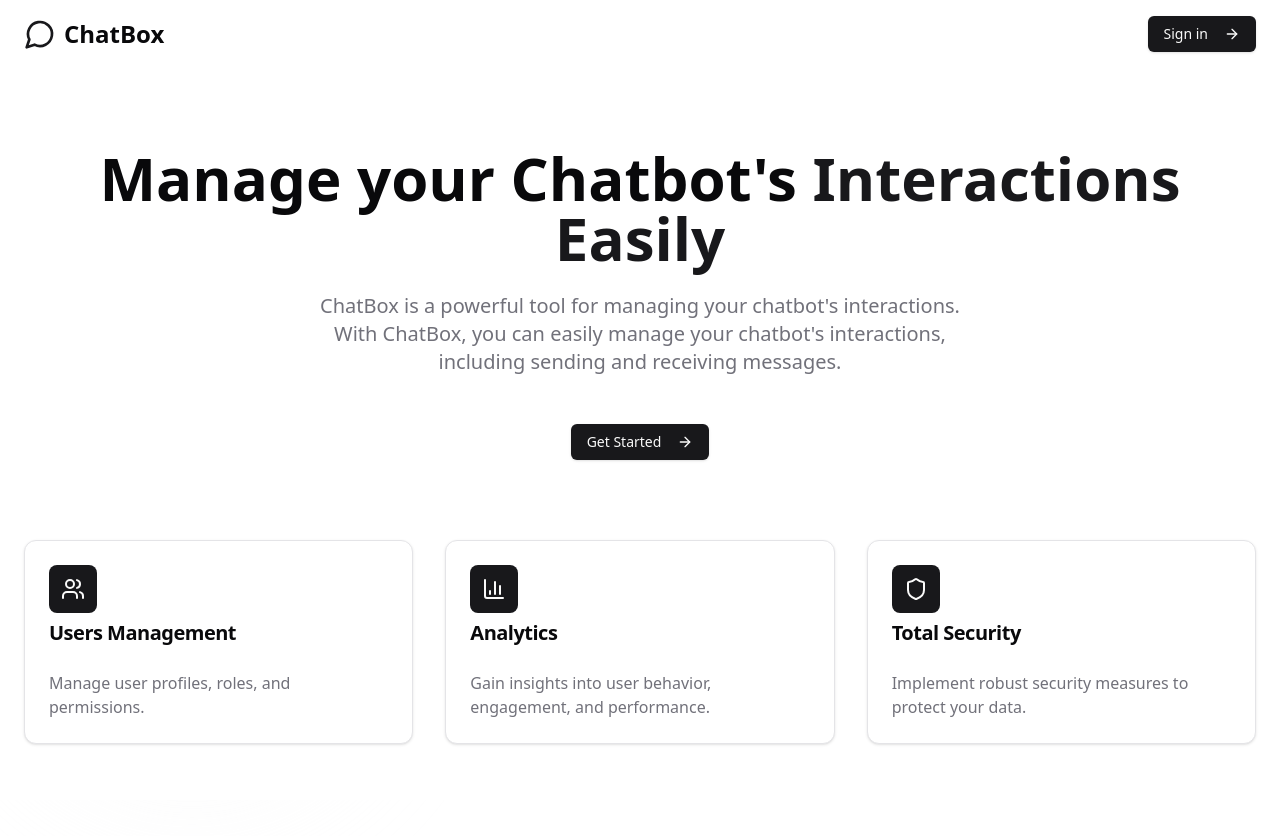
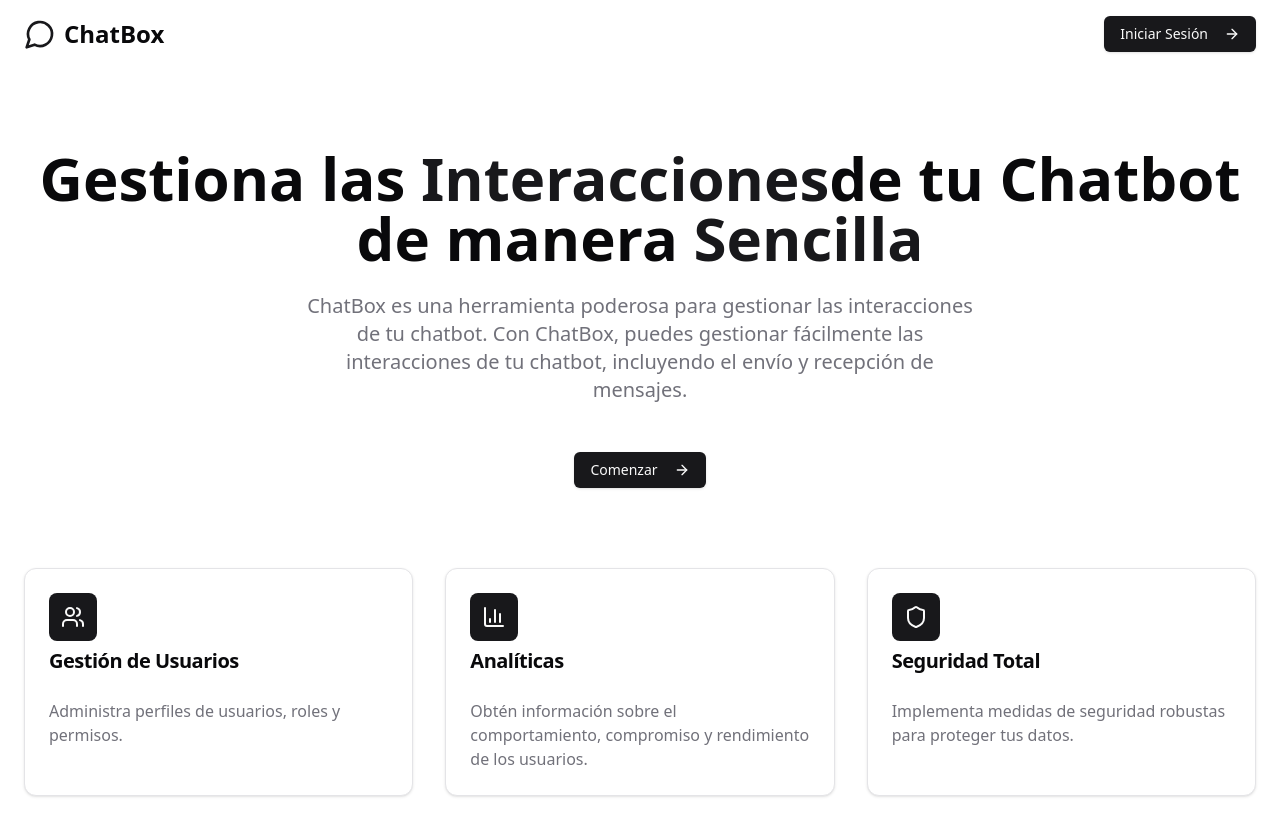
Before and after one commit to emmacamp/chatbox, a Next.js app: page / in a window 1280 px wide. Shown: the top 836 px of the page. Before the commit the page ends 800 px from the top, so only its background shows below. Built offline with nearby package versions, Linux system fonts and the light colour scheme.

Commit message:
translate to spanish

```diff
--- a/src/app/management/dashboard/page.tsx
+++ b/src/app/management/dashboard/page.tsx
@@ -116,8 +116,8 @@ export default function DashboardPage({
     <Card className="max-w-[600px]">
       <CardHeader className="flex flex-col md:flex-row items-center justify-between">
         <div className=" flex flex-col gap-1">
-          <CardTitle>About your bot</CardTitle>
-          <CardDescription>Daily performance</CardDescription>
+          <CardTitle>Información del Bot</CardTitle>
+          <CardDescription>Analíticas por fecha</CardDescription>
         </div>
         {/* Date Picker */}
         <div className="mb-4">
@@ -141,7 +141,7 @@ export default function DashboardPage({
                     format(dateRange.from, "LLL dd, y")
                   )
                 ) : (
-                  <span>Pick a date</span>
+                  <span>Seleccione una fecha</span>
                 )}
               </Button>
             </PopoverTrigger>
@@ -207,10 +207,12 @@ export default function DashboardPage({
       </CardContent>
       <CardFooter className="flex-col items-start gap-2 text-sm">
         <div className="flex gap-2 font-medium leading-none">
-          Keep track of your bot&apos;s performance
+          Mantenga el seguimiento de su bot
+          {/* Keep track of your bot&apos;s performance */}
         </div>
         <div className="leading-none text-muted-foreground">
-          Showing bot performance for the selected period
+          Mostrando el rendimiento de su bot para el per&iacute;odo seleccionado
+          {/* Showing bot performance for the selected period */}
         </div>
       </CardFooter>
     </Card>
--- a/src/app/page.tsx
+++ b/src/app/page.tsx
@@ -26,7 +26,7 @@ const HomePage = () => {
               variant: "default",
             })} flex items-center space-x-2`}
           >
-            <span>Sign in</span>
+            <span>Iniciar Sesión</span>
             <ArrowRight className="h-4 w-4" />
           </Link>
         </div>
@@ -36,15 +36,15 @@ const HomePage = () => {
       <main className="container mx-auto px-6 pt-20 pb-12">
         <div className="text-center">
           <h1 className="text-5xl md:text-6xl font-bold text-foreground mb-6">
-            Manage your Chatbot&apos;s
-            <span className="text-primary"> Interactions</span>
-            <span className="text-primary"> Easily</span>
+            Gestiona las <span className="text-primary">Interacciones</span>
+            de tu Chatbot de manera{" "}
+            <span className="text-primary">Sencilla</span>
           </h1>
           <p className="text-lg md:text-xl text-muted-foreground mb-12 max-w-2xl mx-auto">
-            ChatBox is a powerful tool for managing your chatbot&apos;s
-            interactions. With ChatBox, you can easily manage your
-            chatbot&apos;s interactions, including sending and receiving
-            messages.
+            ChatBox es una herramienta poderosa para gestionar las interacciones
+            de tu chatbot. Con ChatBox, puedes gestionar fácilmente las
+            interacciones de tu chatbot, incluyendo el envío y recepción de
+            mensajes.
           </p>
           <div className="flex justify-center space-x-4">
             <Link
@@ -53,24 +53,24 @@ const HomePage = () => {
                 variant: "default",
               })} flex items-center space-x-2`}
             >
-              <span>Get Started</span>
+              <span>Comenzar</span>
               <ArrowRight className="h-5 w-5" />
             </Link>
           </div>
         </div>
 
-        {/* Features Grid */}
+        {/* Cuadrícula de Características */}
         <div className="grid md:grid-cols-3 gap-8 mt-20">
           <Card className="backdrop-blur-lg">
             <CardHeader>
               <div className="bg-primary p-3 rounded-lg w-fit">
                 <Users className="h-6 w-6 text-primary-foreground" />
               </div>
-              <CardTitle className="text-xl">Users Management</CardTitle>
+              <CardTitle className="text-xl">Gestión de Usuarios</CardTitle>
             </CardHeader>
             <CardContent>
               <p className="text-muted-foreground">
-                Manage user profiles, roles, and permissions.
+                Administra perfiles de usuarios, roles y permisos.
               </p>
             </CardContent>
           </Card>
@@ -80,11 +80,12 @@ const HomePage = () => {
               <div className="bg-primary p-3 rounded-lg w-fit">
                 <BarChart3 className="h-6 w-6 text-primary-foreground" />
               </div>
-              <CardTitle className="text-xl">Analytics</CardTitle>
+              <CardTitle className="text-xl">Analíticas</CardTitle>
             </CardHeader>
             <CardContent>
               <p className="text-muted-foreground">
-                Gain insights into user behavior, engagement, and performance.
+                Obtén información sobre el comportamiento, compromiso y
+                rendimiento de los usuarios.
               </p>
             </CardContent>
           </Card>
@@ -94,11 +95,12 @@ const HomePage = () => {
               <div className="bg-primary p-3 rounded-lg w-fit">
                 <Shield className="h-6 w-6 text-primary-foreground" />
               </div>
-              <CardTitle className="text-xl">Total Security</CardTitle>
+              <CardTitle className="text-xl">Seguridad Total</CardTitle>
             </CardHeader>
             <CardContent>
               <p className="text-muted-foreground">
-                Implement robust security measures to protect your data.
+                Implementa medidas de seguridad robustas para proteger tus
+                datos.
               </p>
             </CardContent>
           </Card>
--- a/src/components/dynamic-url.tsx
+++ b/src/components/dynamic-url.tsx
@@ -25,7 +25,7 @@ export const DynamicUrl = () => {
       <BreadcrumbList>
         <BreadcrumbItem className="hidden md:block">
           <BreadcrumbLink asChild>
-            <Link href={AUTH_ROUTES.MANAGEMENT.ROOT}>Management</Link>
+            <Link href={AUTH_ROUTES.MANAGEMENT.ROOT}>Home</Link>
           </BreadcrumbLink>
         </BreadcrumbItem>
         <BreadcrumbSeparator className="hidden md:block" />
@@ -39,7 +39,7 @@ export const DynamicUrl = () => {
             <BreadcrumbSeparator className="hidden md:block" />
             <BreadcrumbItem>
               <BreadcrumbPage>
-                {userName || integration || "Conversation"}{" "}
+                {userName || integration || "Conversación"}{" "}
               </BreadcrumbPage>
             </BreadcrumbItem>
           </>
--- a/src/components/login-form.tsx
+++ b/src/components/login-form.tsx
@@ -50,7 +50,7 @@ export const LoginForm = () => {
       });
 
       if (result.success) {
-        toast.success("Credentials stored successfully");
+        // toast.success("Bienvenido!");
         router.push(AUTH_ROUTES.MANAGEMENT.ROOT);
       } else {
         throw new Error("Failed to store credentials");
@@ -71,7 +71,9 @@ export const LoginForm = () => {
           <CardTitle className="text-3xl font-bold text-foreground">
             ChatBox
           </CardTitle>
-          <p className="text-muted-foreground mt-2">Sign in to your account</p>
+          <p className="text-muted-foreground mt-2">
+            Inicia sesión para acceder a tu cuenta
+          </p>
         </CardHeader>
         <CardContent>
           <form onSubmit={handleSubmit} className="space-y-6">
@@ -95,7 +97,7 @@ export const LoginForm = () => {
             <div className="grid gap-2">
               <Label htmlFor="password" className="flex items-center">
                 <Lock className="mr-2 h-4 w-4 text-muted-foreground" />
-                Workspace token
+                Account Token
               </Label>
               <Input
                 type="password"
@@ -113,64 +115,6 @@ export const LoginForm = () => {
           </form>
         </CardContent>
       </Card>
-
-      {/* Fondo con formas abstractas */}
-      <div className="fixed top-0 right-0 -z-10 opacity-30">
-        <div className="w-96 h-96 bg-accent rounded-full filter blur-3xl"></div>
-      </div>
-      <div className="fixed bottom-0 left-0 -z-10 opacity-30">
-        <div className="w-96 h-96 bg-secondary rounded-full filter blur-3xl"></div>
-      </div>
     </div>
   );
 };
-//  <Card className="mx-auto max-w-sm">
-//       <CardHeader>
-//         <CardTitle className="text-2xl">Login</CardTitle>
-//         <CardDescription>
-//           Enter your email below to login to your account
-//         </CardDescription>
-//       </CardHeader>
-//       <CardContent>
-//         <form ref={ref} onSubmit={handleSubmit} className="grid gap-4">
-//           <div className="grid gap-2">
-//             <Label
-//               htmlFor="url"
-//               className="block text-sm font-medium text-gray-700 mb-1"
-//             >
-//               Bot URL
-//             </Label>
-//             <Input
-//               type="text"
-//               name="url"
-//               id="url"
-//               value={form.url}
-//               onChange={(e) => setForm({ ...form, url: e.target.value })}
-//               required
-//               className="w-full px-4 py-3 rounded-lg border border-gray-300 focus:ring-2 focus:ring-blue-500 focus:border-blue-500 transition duration-200 ease-in-out"
-//               placeholder="https://app.botpress.cloud/workspaces/..."
-//             />
-//           </div>
-//           <div className="grid gap-2">
-//             <Label
-//               htmlFor="token"
-//               className="block text-sm font-medium text-gray-700 mb-1"
-//             >
-//               API Token
-//             </Label>
-//             <Input
-//               type="password"
-//               name="token"
-//               id="token"
-//               value={form.token}
-//               onChange={(e) => setForm({ ...form, token: e.target.value })}
-//               required
-//               className="w-full px-4 py-3 rounded-lg border border-gray-300 focus:ring-2 focus:ring-blue-500 focus:border-blue-500 transition duration-200 ease-in-out"
-//               placeholder="Enter your API token"
-//             />
-//           </div>
-
-//           <SubmitButton />
-//         </form>
-//       </CardContent>
-//     </Card>
--- a/src/components/submit-button.tsx
+++ b/src/components/submit-button.tsx
@@ -1,7 +1,7 @@
 "use client";
 import { useFormStatus } from "react-dom";
 import { Button } from "./ui";
-import { ArrowRight } from "lucide-react";
+import { ArrowRight, Loader } from "lucide-react";
 
 export function SubmitButton() {
   const { pending } = useFormStatus();
@@ -13,32 +13,10 @@ export function SubmitButton() {
       disabled={pending}
     >
       {pending ? (
-        <>
-          <svg
-            className="animate-spin h-5 w-5 text-white"
-            xmlns="http://www.w3.org/2000/svg"
-            fill="none"
-            viewBox="0 0 24 24"
-          >
-            <circle
-              className="opacity-25"
-              cx="12"
-              cy="12"
-              r="10"
-              stroke="currentColor"
-              strokeWidth="4"
-            ></circle>
-            <path
-              className="opacity-75"
-              fill="currentColor"
-              d="M4 12a8 8 0 018-8V0C5.373 0 0 5.373 0 12h4zm2 5.291A7.962 7.962 0 014 12H0c0 3.042 1.135 5.824 3 7.938l3-2.647z"
-            ></path>
-          </svg>
-          Saving...
-        </>
+        <Loader className="w-4 h-4 text-primary-foreground animate-spin" />
       ) : (
         <>
-          <span>Sign in</span>
+          <span>Iniciar Sesi&oacute;n</span>
           <ArrowRight className="h-4 w-4" />
         </>
       )}
```
